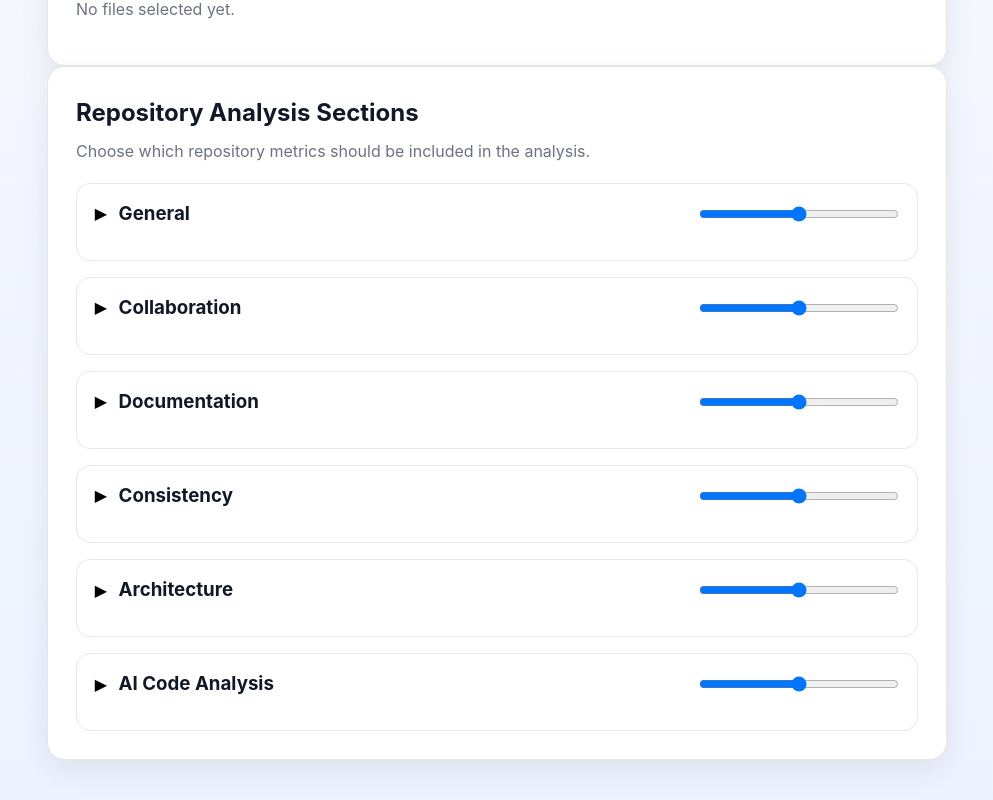
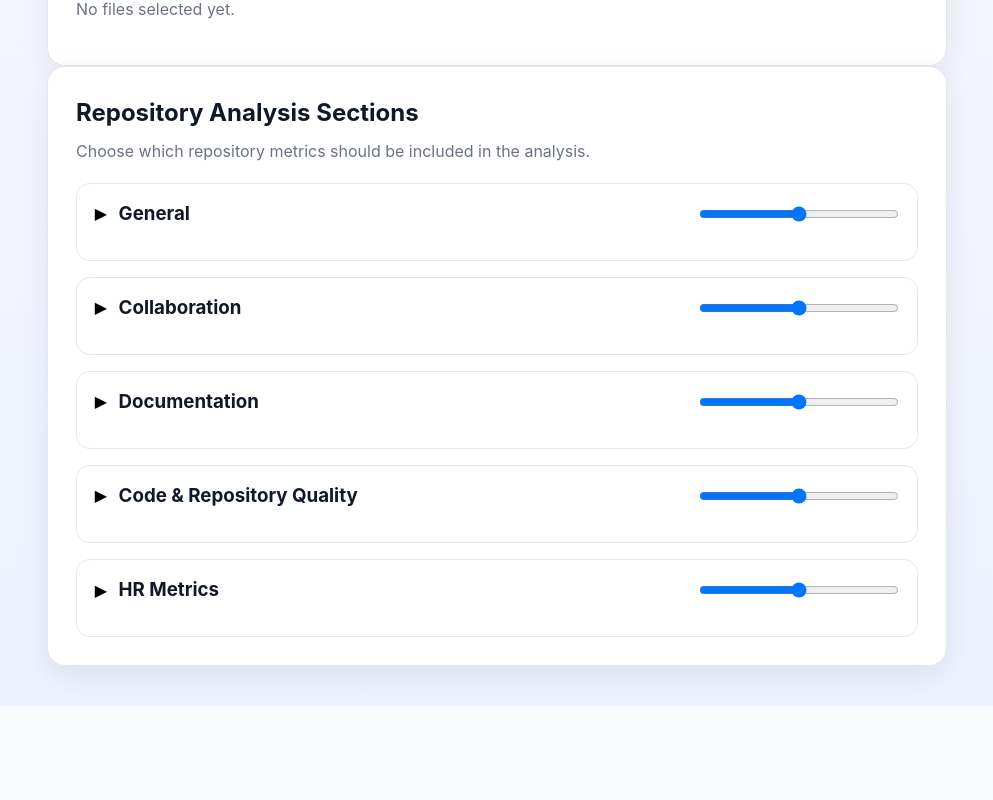
Before and after one commit to Igor-Ljucovic/CommitMentIssues, a React app in the folder frontend/: page / in a window 1280 px wide. Shown: the part 638-1438 px from the top of the page, without its empty margins (143-1136 px from the left). After the commit the page ends 1344 px from the top, so only its background shows below. Built offline with nearby package versions, Linux system fonts and the light colour scheme; the HTML template or start-up script is replaced by a standard one.

Commit message:
feat: add remaining GitHub repository analysis options

```diff
--- a/frontend/src/components/AnalysisCategoryCard.tsx
+++ b/frontend/src/components/AnalysisCategoryCard.tsx
@@ -46,8 +46,6 @@ function AnalysisCategoryCard({
   onItemWeightChange,
   onMetricParameterChange,
 }: AnalysisCategoryCardProps) {
-
-  // CATEGORY CLOSED BY DEFAULT
   const [isCategoryExpanded, setIsCategoryExpanded] = useState(false);
 
   const [expandedItems, setExpandedItems] = useState<Record<string, boolean>>(
@@ -61,7 +59,6 @@ function AnalysisCategoryCard({
             item.parameters && item.parameters.length > 0,
           );
 
-          // ITEMS CLOSED BY DEFAULT
           if (hasSubItems || hasParameters) {
             initialState[item.name] = false;
           }
@@ -92,8 +89,6 @@ function AnalysisCategoryCard({
     const hasSubItems = Boolean(item.subItems && item.subItems.length > 0);
     const hasParameters = Boolean(item.parameters && item.parameters.length > 0);
     const isExpandable = hasSubItems || hasParameters;
-
-    // DEFAULT COLLAPSED
     const isExpanded = expandedItems[item.name] ?? false;
 
     return (
@@ -165,7 +160,41 @@ function AnalysisCategoryCard({
                 onChange={() => onAnalysisItemToggle(category.title, item.name)}
               />
 
-              <span>{item.name} (not rdy)</span>
+              <span
+                style={{
+                  display: "inline-flex",
+                  alignItems: "center",
+                  gap: "0.45rem",
+                  minWidth: 0,
+                }}
+              >
+                <span>{item.name}</span>
+
+                {item.tooltipText ? (
+                  <span
+                    title={item.tooltipText}
+                    aria-label={item.tooltipText}
+                    style={{
+                      display: "inline-flex",
+                      alignItems: "center",
+                      justifyContent: "center",
+                      width: "1rem",
+                      height: "1rem",
+                      borderRadius: "50%",
+                      border: "1px solid #999",
+                      fontSize: "0.72rem",
+                      color: "#666",
+                      backgroundColor: "#f5f5f5",
+                      cursor: "help",
+                      flexShrink: 0,
+                      lineHeight: 1,
+                      userSelect: "none",
+                    }}
+                  >
+                    i
+                  </span>
+                ) : null}
+              </span>
             </label>
           </div>
 
--- a/frontend/src/data/analysisCategories.ts
+++ b/frontend/src/data/analysisCategories.ts
@@ -38,66 +38,94 @@ const createStandardDateRangeParameters = (): MetricParameterConfig[] => [
   },
 ];
 
+const createBooleanParameters = (): MetricParameterConfig[] => [
+  {
+    key: "hardRequirement",
+    label: "Hard Requirement",
+    type: "boolean-slider",
+  },
+  {
+    key: "recommendedRequirement",
+    label: "Recommended Requirement",
+    type: "boolean-slider",
+  },
+];
+
+const createPercentageRangeParameters = (): MetricParameterConfig[] => [
+  {
+    key: "hardRequirementRange",
+    label: "Hard Requirement Range",
+    type: "percentage-range",
+  },
+  {
+    key: "recommendedRange",
+    label: "Recommended Range",
+    type: "percentage-range",
+  },
+  {
+    key: "idealRange",
+    label: "Ideal Range",
+    type: "percentage-range",
+  },
+];
+
 export const ANALYSIS_CATEGORIES: AnalysisCategory[] = [
   {
     title: "General",
     items: [
       {
-        name: "Total Repositories",
+        name: "Total Git Branches (not rdy)",
         parameters: createStandardIntRangeParameters(),
       },
       {
-        name: "Repository Creation Date",
+        name: "Repository Creation Date (not rdy)",
         parameters: createStandardDateRangeParameters(),
       },
       {
-        name: "Last Commit Date",
+        name: "Last Commit Date (not rdy)",
         parameters: createStandardDateRangeParameters(),
       },
       {
-        name: "Total Commits",
-        parameters: createStandardIntRangeParameters(),
-        subItems: [
-          {
-            name: "Average Commit Frequency (per month)",
-            parameters: createStandardIntRangeParameters(),
-          },
-          {
-            name: "Average Commit Size",
-            parameters: createStandardIntRangeParameters(),
-            tooltipText:
-              "In lines of code, excluding generated and boilerplate files",
-          },
-        ],
-      },
-      {
-        name: "Total Git Branches",
+        name: "Total Commits (not rdy)",
         parameters: createStandardIntRangeParameters(),
       },
       {
-        name: "Total Lines of Code",
+        name: "Average Commits Per Month (not rdy)",
         parameters: createStandardIntRangeParameters(),
       },
       {
-        name: "Total Lines of Code (filtered)",
+        name: "Average Commit Size (not rdy)",
+        parameters: createStandardIntRangeParameters(),
+        tooltipText: "In lines of code, excluding generated and boilerplate files",
+      },
+      {
+        name: "Total Lines of Code (not rdy)",
+        parameters: createStandardIntRangeParameters(),
+      },
+      {
+        name: "Total Lines of Code (filtered) ⭐ (not rdy)",
         parameters: createStandardIntRangeParameters(),
         tooltipText: "Excluding generated and boilerplate files",
       },
       {
-        name: "Total Files",
+        name: "Total Files (not rdy)",
         parameters: createStandardIntRangeParameters(),
       },
       {
-        name: "Total Files (filtered)",
+        name: "Total Files (filtered) ⭐ (not rdy)",
         parameters: createStandardIntRangeParameters(),
         tooltipText: "Excluding generated and boilerplate files",
       },
       {
-        name: "Total Forks",
+        name: "Technology Stack Count (not rdy)",
         parameters: createStandardIntRangeParameters(),
       },
       {
-        name: "Stars",
+        name: "Total Forks (not rdy)",
+        parameters: createStandardIntRangeParameters(),
+      },
+      {
+        name: "Stars (not rdy)",
         parameters: createStandardIntRangeParameters(),
       },
     ],
@@ -105,45 +133,109 @@ export const ANALYSIS_CATEGORIES: AnalysisCategory[] = [
   {
     title: "Collaboration",
     items: [
-      { name: "Contributor Count" },
-      { name: "Branch Overview" },
-      { name: "Pull Request Acceptance Rate" },
+      {
+        name: "Total Contributors (not rdy)",
+        parameters: createStandardIntRangeParameters(),
+      },
+      {
+        name: "Total Pull Requests (not rdy)",
+        parameters: createStandardIntRangeParameters(),
+      },
+      {
+        name: "Pull Request Acceptance Rate (not rdy)",
+        parameters: createPercentageRangeParameters(),
+      },
+      {
+        name: "Average Pull Request Reviewer Count (not rdy)",
+        parameters: createStandardIntRangeParameters(),
+      },
+      {
+        name: "Total Issues (not rdy)",
+        parameters: createStandardIntRangeParameters(),
+      },
+      {
+        name: "Issue Resolution Rate (not rdy)",
+        parameters: createPercentageRangeParameters(),
+      },
     ],
   },
   {
     title: "Documentation",
     items: [
-      { name: "README and Wiki Presence & Quality" },
-      { name: "Project Summary and CV Match" },
-    ],
-  },
-  {
-    title: "Consistency",
-    items: [
-      { name: "Commit Naming Consistency" },
-      { name: "Commit Message and Code Change Alignment" },
       {
-        name: "Consistency of Class, Function, Variable, and File Naming",
+        name: "README Presence (not rdy)",
+        parameters: createBooleanParameters(),
+      },
+      {
+        name: "README Length (not rdy)",
+        parameters: createStandardIntRangeParameters(),
+      },
+      {
+        name: "Estimated README Quality ⭐ (not rdy)",
+        parameters: createPercentageRangeParameters(),
+      },
+      {
+        name: "GitHub Wiki Presence (not rdy)",
+        parameters: createBooleanParameters(),
+      },
+      {
+        name: "GitHub Wiki Length (not rdy)",
+        parameters: createStandardIntRangeParameters(),
+      },
+      {
+        name: "Estimated GitHub Wiki Quality ⭐ (not rdy)",
+        parameters: createPercentageRangeParameters(),
       },
     ],
   },
   {
-    title: "Architecture",
+    title: "Code & Repository Quality",
     items: [
-      { name: "Software Architecture Overview" },
-      { name: "Project Summary and Functional Match" },
-      { name: "Code Duplication" },
-      { name: "Tests and Test Coverage" },
+      {
+        name: "Estimated Commit Naming Consistency ⭐ (not rdy)",
+        parameters: createPercentageRangeParameters(),
+      },
+      {
+        name: "Estimated Commit Message and Code Change Alignment ⭐ (not rdy)",
+        parameters: createPercentageRangeParameters(),
+      },
+      {
+        name: "Estimated Consistency of Class, Function, Variable, and File Naming ⭐ (not rdy)",
+        parameters: createPercentageRangeParameters(),
+      },
+      {
+        name: "Estimated Code Duplication ⭐ (not rdy)",
+        parameters: createPercentageRangeParameters(),
+      },
+      {
+        name: "Estimated Frontend Test Coverage ⭐ (not rdy)",
+        parameters: createPercentageRangeParameters(),
+      },
+      {
+        name: "Estimated Backend Test Coverage ⭐ (not rdy)",
+        parameters: createPercentageRangeParameters(),
+      },
+      {
+        name: "Estimated File Architecture Quality ⭐ (not rdy)",
+        parameters: createPercentageRangeParameters(),
+      },
+      {
+        name: "Estimated AI-Generated Code ⭐ (not rdy)",
+        parameters: createPercentageRangeParameters(),
+      },
     ],
   },
   {
-    title: "AI Code Analysis",
+    title: "HR Metrics",
     items: [
-      { name: "Technology Stack Match with CV" },
-      { name: "Commit Message and Code Change Alignment (AI)" },
-      { name: "Naming and Project Structure Consistency (AI)" },
-      { name: "Project Summary and CV Match (AI)" },
-      { name: "Estimated AI-Generated Code Percentage" },
+      {
+        name: "Estimated Project Summary and CV Match ⭐ (not rdy)",
+        parameters: createPercentageRangeParameters(),
+      },
+      {
+        name: "Estimated Technology Stack and CV Match ⭐ (not rdy)",
+        parameters: createPercentageRangeParameters(),
+      },
     ],
   },
 ];
--- a/frontend/src/utils/initialState.ts
+++ b/frontend/src/utils/initialState.ts
@@ -60,10 +60,17 @@ export const createInitialMetricParameters = (): MetricParametersState => {
         itemAcc[item.name] = {};
 
         item.parameters?.forEach((parameter) => {
-          itemAcc[item.name][parameter.key] =
-            parameter.type === "date-range"
-              ? { before: "", after: "" }
-              : { min: "", max: "" };
+          if (parameter.type === "date-range") {
+            itemAcc[item.name][parameter.key] = { before: "", after: "" };
+            return;
+          }
+
+          if (parameter.type === "boolean-slider") {
+            itemAcc[item.name][parameter.key] = { selected: "1" }; // default = Either
+            return;
+          }
+
+          itemAcc[item.name][parameter.key] = { min: "", max: "" };
         });
 
         return itemAcc;
```
Also changed, not shown: frontend/src/components/MetricParameterInputs.tsx (+115 -4 lines), frontend/src/types.ts (+6 -1 lines).
